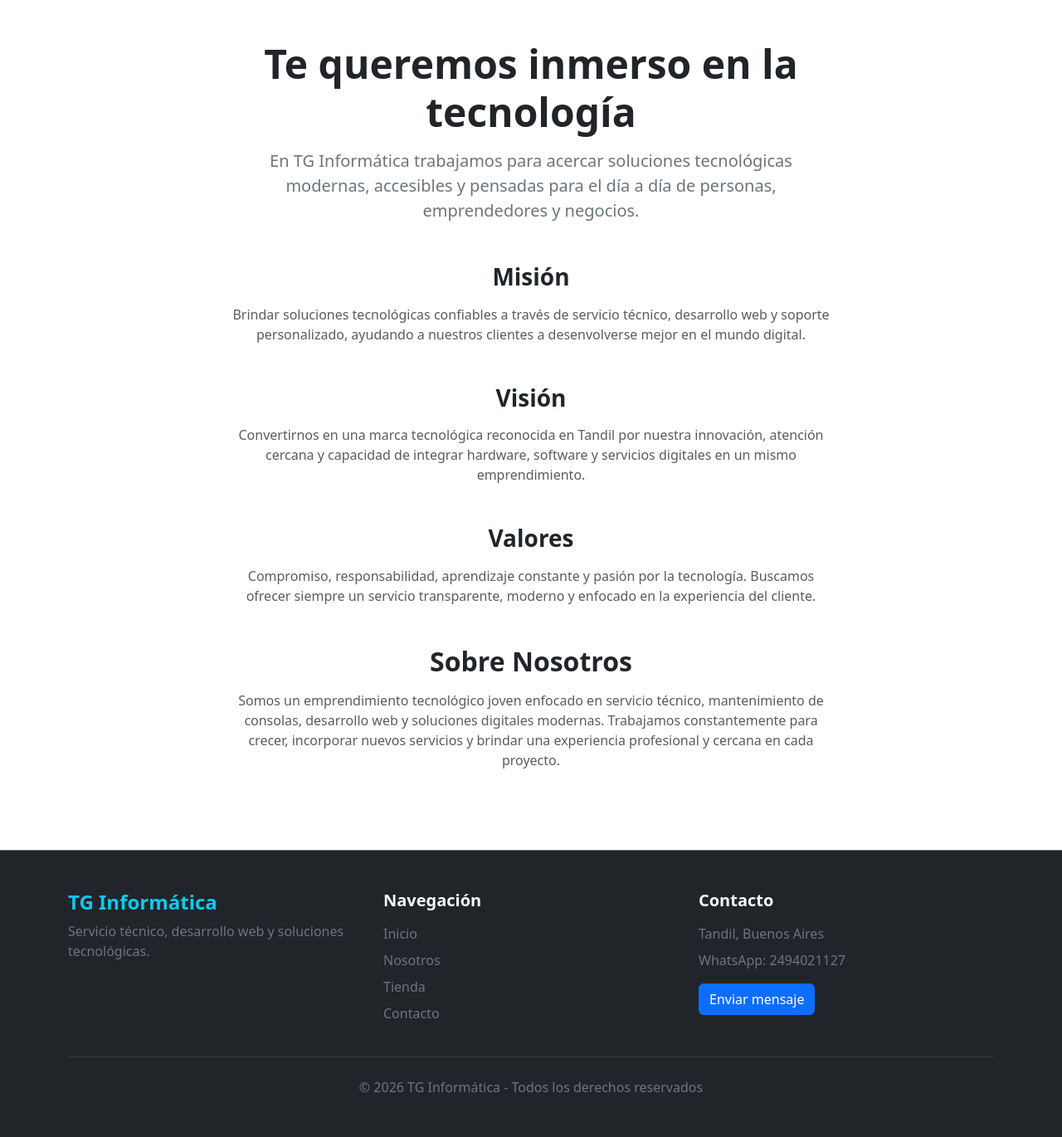
After one commit to ThiagoGonnet/tg-informatica, a PHP site: template app/views/templates/nosotros.php in a window 1280 px wide. The commit adds this page. Shown: the whole page at 83% size. Run offline with PHP 8.4, Linux system fonts and the light colour scheme; the template is opened without the code that fills it, so the values that code supplies are empty.

Commit message:
Termina about y contact

```diff
--- a/app/views/PaginaView.php
+++ b/app/views/PaginaView.php
@@ -13,14 +13,14 @@ class PaginaView
   {
     require_once './app/views/layouts/header.php';
     require_once './app/views/layouts/head.php';
-    require_once "./app/views/templates/tienda.php";
+    require_once './app/views/templates/contacto.php';
     require_once './app/views/layouts/footer.php';
   }
   public function mostrarNosotros()
   {
     require_once './app/views/layouts/header.php';
     require_once './app/views/layouts/head.php';
-    require_once "./app/views/templates/tienda.php";
+    require_once "./app/views/templates/nosotros.php";
     require_once './app/views/layouts/footer.php';
   }
 }
--- a/app/views/layouts/footer.php
+++ b/app/views/layouts/footer.php
@@ -26,25 +26,25 @@
                 <ul class="list-unstyled">
 
                     <li class="mb-2">
-                        <a href="home" class="text-decoration-none text-secondary">
+                        <a href="inicio" class="text-decoration-none text-secondary">
                             Inicio
                         </a>
                     </li>
 
                     <li class="mb-2">
-                        <a href="about" class="text-decoration-none text-secondary">
+                        <a href="nosotros" class="text-decoration-none text-secondary">
                             Nosotros
                         </a>
                     </li>
 
                     <li class="mb-2">
-                        <a href="shop" class="text-decoration-none text-secondary">
+                        <a href="tienda" class="text-decoration-none text-secondary">
                             Tienda
                         </a>
                     </li>
 
                     <li class="mb-2">
-                        <a href="contact" class="text-decoration-none text-secondary">
+                        <a href="contacto" class="text-decoration-none text-secondary">
                             Contacto
                         </a>
                     </li>
--- a/app/views/templates/home.php
+++ b/app/views/templates/home.php
@@ -20,7 +20,7 @@
             </a>
 
             <a
-                href="shop"
+                href="tienda"
                 class="btn btn-primary btn-lg px-4"
                 target="_blank">
                 Ver tienda
--- /dev/null
+++ b/app/views/templates/nosotros.php
@@ -0,0 +1,89 @@
+<section class="about py-5">
+
+  <div class="container">
+
+    <div class="row justify-content-center text-center">
+
+      <div class="col-lg-8">
+
+        <h1 class="display-5 fw-bold mb-3">
+          Te queremos inmerso en la tecnología
+        </h1>
+
+        <p class="lead text-secondary mb-5">
+          En TG Informática trabajamos para acercar soluciones tecnológicas modernas,
+          accesibles y pensadas para el día a día de personas, emprendedores y negocios.
+        </p>
+
+      </div>
+
+    </div>
+
+    <div class="row justify-content-center text-center">
+
+      <div class="col-lg-8">
+
+        <div class="mb-5">
+
+          <h3 class="fw-bold mb-3">
+            Misión
+          </h3>
+
+          <p class="text-muted mb-0">
+            Brindar soluciones tecnológicas confiables a través de servicio técnico,
+            desarrollo web y soporte personalizado, ayudando a nuestros clientes a
+            desenvolverse mejor en el mundo digital.
+          </p>
+
+        </div>
+
+        <div class="mb-5">
+
+          <h3 class="fw-bold mb-3">
+            Visión
+          </h3>
+
+          <p class="text-muted mb-0">
+            Convertirnos en una marca tecnológica reconocida en Tandil por nuestra
+            innovación, atención cercana y capacidad de integrar hardware, software
+            y servicios digitales en un mismo emprendimiento.
+          </p>
+
+        </div>
+
+        <div class="mb-5">
+
+          <h3 class="fw-bold mb-3">
+            Valores
+          </h3>
+
+          <p class="text-muted mb-0">
+            Compromiso, responsabilidad, aprendizaje constante y pasión por la tecnología.
+            Buscamos ofrecer siempre un servicio transparente, moderno y enfocado en la
+            experiencia del cliente.
+          </p>
+
+        </div>
+
+        <div class="mt-5">
+
+          <h2 class="fw-bold mb-3">
+            Sobre Nosotros
+          </h2>
+
+          <p class="text-muted mb-0">
+            Somos un emprendimiento tecnológico joven enfocado en servicio técnico,
+            mantenimiento de consolas, desarrollo web y soluciones digitales modernas.
+            Trabajamos constantemente para crecer, incorporar nuevos servicios y brindar
+            una experiencia profesional y cercana en cada proyecto.
+          </p>
+
+        </div>
+
+      </div>
+
+    </div>
+
+  </div>
+
+</section>
```
Also changed, not shown: app/views/layouts/header.php (+5 -5 lines), app/views/templates/contacto.php (added, +56 -0 lines), router.php (+5 -5 lines).
